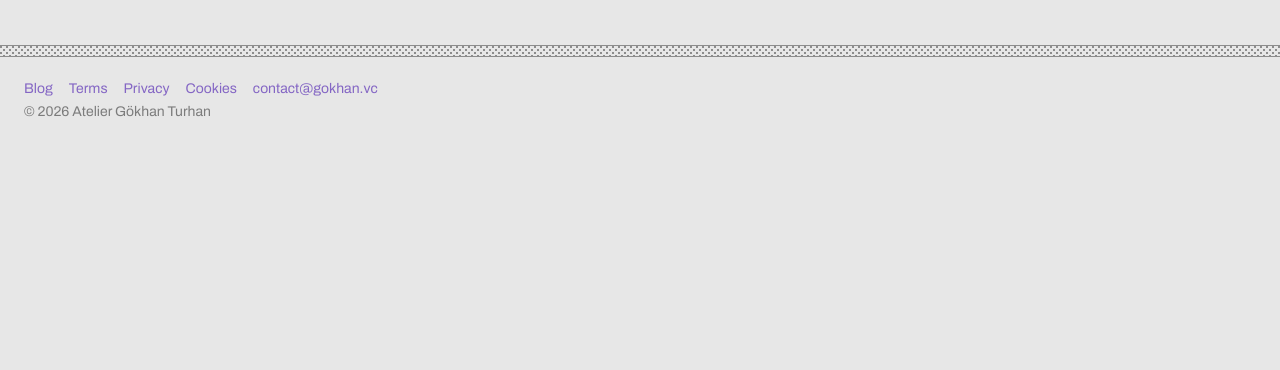
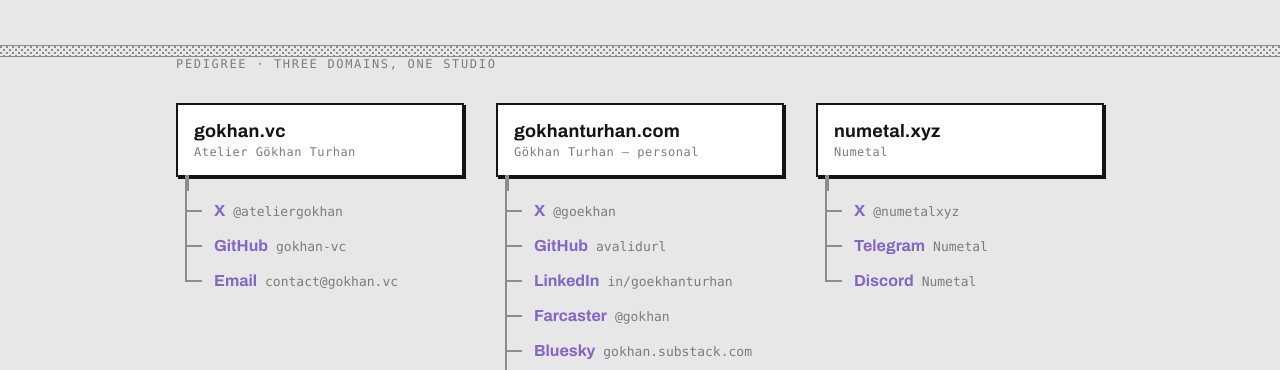
Before and after one commit to avalidurl/atelier-gokhan-website, an Astro site: page / in a window 1280 px wide. Shown: the part 582-952 px from the top of the page. Before the commit the page ends 800 px from the top, so only its background shows below. Built offline with nearby package versions, Linux system fonts and the light colour scheme; Astro itself is replaced by a stand-in of ours.

Commit message:
m2: per-domain pedigree link tree
- links.ts: canonical 3-root / 14-leaf tree (byte-exact hrefs), single source.
- LinkTree.astro: nested ARIA-named lists, CSS connectors (real flow-chart),
  target=_blank rel=noopener noreferrer on externals, plain mailto, focus/hover.
- links.test.ts guards exact hrefs and link hygiene.

Co-Authored-By: Claude Opus 4.8 <noreply@anthropic.com>

```diff
--- /dev/null
+++ b/src/components/LinkTree.astro
@@ -0,0 +1,206 @@
+---
+import { domains } from '../data/links';
+---
+
+<section class="tree-section" aria-labelledby="pedigree-title">
+  <p class="tree-stamp" id="pedigree-title">Pedigree · three domains, one studio</p>
+  <ul class="tree" role="list">
+    {
+      domains.map((domain) => (
+        <li class="branch">
+          <h2 class="branch-root sheet" id={`branch-${domain.id}`}>
+            <span class="branch-label">{domain.label}</span>
+            <span class="branch-owner">{domain.owner}</span>
+          </h2>
+          <ul class="leaves" role="list" aria-labelledby={`branch-${domain.id}`}>
+            {domain.socials.map((leaf) => (
+              <li class="leaf">
+                <a
+                  class="leaf-link"
+                  href={leaf.href}
+                  {...(leaf.external ? { target: '_blank', rel: 'noopener noreferrer' } : {})}
+                >
+                  <span class="leaf-platform">{leaf.platform}</span>
+                  <span class="leaf-note">{leaf.note}</span>
+                </a>
+              </li>
+            ))}
+          </ul>
+        </li>
+      ))
+    }
+  </ul>
+</section>
+
+<style>
+  .tree-section {
+    width: 100%;
+    max-width: 960px;
+    margin: 0 auto;
+    padding: 0 var(--space-3) var(--space-7);
+  }
+
+  .tree-stamp {
+    font-family: var(--font-mono);
+    font-size: 12px;
+    letter-spacing: 0.14em;
+    text-transform: uppercase;
+    color: var(--muted);
+    margin: 0 0 var(--space-5);
+  }
+
+  .tree {
+    list-style: none;
+    margin: 0;
+    padding: 0;
+    display: grid;
+    grid-template-columns: repeat(3, 1fr);
+    gap: var(--space-5);
+    align-items: start;
+  }
+
+  .branch {
+    display: flex;
+    flex-direction: column;
+    min-width: 0;
+  }
+
+  /* Branch root — a visually elevated neo-brutalist tile parenting its leaves. */
+  .branch-root {
+    position: relative;
+    display: flex;
+    flex-direction: column;
+    gap: var(--space-1);
+    margin: 0;
+    padding: var(--space-3);
+    font-size: 18px;
+  }
+
+  .branch-label {
+    font-weight: 700;
+    letter-spacing: 0.01em;
+    color: var(--ink);
+    overflow-wrap: anywhere;
+  }
+
+  .branch-owner {
+    font-family: var(--font-mono);
+    font-size: 12px;
+    font-weight: 400;
+    letter-spacing: 0.04em;
+    color: var(--muted);
+  }
+
+  /* Connector dropping from the root tile down to the leaf trunk. */
+  .branch-root::after {
+    content: '';
+    position: absolute;
+    left: 9px;
+    bottom: calc(-1 * var(--space-3));
+    height: var(--space-3);
+    border-left: 2px solid var(--hard);
+  }
+
+  .leaves {
+    list-style: none;
+    margin: var(--space-3) 0 0;
+    padding: 0;
+    position: relative;
+  }
+
+  .leaf {
+    position: relative;
+    padding: var(--space-1) 0 var(--space-1) 28px;
+  }
+
+  /* Vertical trunk segment running through each leaf. */
+  .leaf::before {
+    content: '';
+    position: absolute;
+    left: 9px;
+    top: -2px;
+    bottom: 0;
+    border-left: 2px solid var(--hard);
+  }
+
+  /* Reach up to meet the root connector. */
+  .leaf:first-child::before {
+    top: calc(-1 * var(--space-3) - 2px);
+  }
+
+  /* The trunk stops at the last leaf's horizontal stub (clean tree foot). */
+  .leaf:last-child::before {
+    bottom: auto;
+    height: calc(50% + 2px);
+  }
+
+  /* Horizontal connector from the trunk to each leaf. */
+  .leaf::after {
+    content: '';
+    position: absolute;
+    left: 9px;
+    top: 50%;
+    width: 17px;
+    border-top: 2px solid var(--hard);
+  }
+
+  .leaf-link {
+    display: inline-flex;
+    align-items: baseline;
+    gap: var(--space-2);
+    max-width: 100%;
+    padding: 3px var(--space-2);
+    border: 2px solid transparent;
+    text-decoration: none;
+    transition:
+      box-shadow 80ms ease-out,
+      border-color 80ms ease-out,
+      background 80ms ease-out;
+  }
+
+  .leaf-platform {
+    font-weight: 700;
+    color: var(--accent-purple);
+  }
+
+  .leaf-note {
+    font-family: var(--font-mono);
+    font-size: 13px;
+    color: var(--muted);
+    overflow-wrap: anywhere;
+  }
+
+  /* Uniform, clearly visible affordance on hover AND keyboard focus. */
+  .leaf-link:hover,
+  .leaf-link:focus-visible {
+    background: var(--paper);
+    border-color: var(--ink);
+    box-shadow: var(--shadow-hard);
+  }
+
+  .leaf-link:hover .leaf-platform,
+  .leaf-link:focus-visible .leaf-platform {
+    text-decoration: underline;
+    text-decoration-thickness: 2px;
+    text-underline-offset: 3px;
+  }
+
+  /* Keep the keyboard focus ring from the global :focus-visible, just tightened. */
+  .leaf-link:focus-visible {
+    outline: 2px solid var(--accent-purple);
+    outline-offset: 2px;
+  }
+
+  @media (max-width: 820px) {
+    .tree {
+      grid-template-columns: 1fr;
+      gap: var(--space-6);
+    }
+  }
+
+  @media (max-width: 480px) {
+    .tree-section {
+      padding-bottom: var(--space-6);
+    }
+  }
+</style>
--- /dev/null
+++ b/src/data/links.ts
@@ -0,0 +1,136 @@
+// Canonical per-domain "pedigree" link tree — the single source of truth for
+// every href rendered by LinkTree.astro. Hrefs are byte-exact and authoritative
+// (see contract-work/link-tree.md). Nothing here may be hardcoded elsewhere.
+//
+// Easy-to-miss distinctions guarded by tests/links.test.ts:
+//   - X handle is `goekhan` (with the e) for the personal domain, `ateliergokhan`
+//     for the studio, `numetalxyz` for Numetal.
+//   - GitHub personal is `avalidurl`; studio org is `gokhan-vc`.
+//   - LinkedIn keeps its trailing slash.
+//   - Telegram personal is `gokhanturhans` (plural).
+
+export interface LinkLeaf {
+  /** Platform name — the primary visible label and the accessible name. */
+  readonly platform: string;
+  /** Secondary descriptor shown beside the label (handle or channel name). */
+  readonly note: string;
+  /** Byte-exact destination. https:// for external; mailto: for email. */
+  readonly href: string;
+  /**
+   * External web links open in a new tab with rel="noopener noreferrer".
+   * The mailto leaf is NOT external — it activates the mail handler in place.
+   */
+  readonly external: boolean;
+}
+
+export interface LinkDomain {
+  /** Stable id used for DOM ids / aria wiring. */
+  readonly id: string;
+  /** Domain label rendered as the branch root heading, e.g. "gokhan.vc". */
+  readonly label: string;
+  /** The domain's own canonical URL (not rendered as an anchor). */
+  readonly url: string;
+  /** Short descriptor of who owns this branch. */
+  readonly owner: string;
+  /** Social/contact leaves owned by this domain. */
+  readonly socials: readonly LinkLeaf[];
+}
+
+export const domains: readonly LinkDomain[] = [
+  {
+    id: 'gokhanvc',
+    label: 'gokhan.vc',
+    url: 'https://gokhan.vc',
+    owner: 'Atelier Gökhan Turhan',
+    socials: [
+      {
+        platform: 'X',
+        note: '@ateliergokhan',
+        href: 'https://x.com/ateliergokhan',
+        external: true,
+      },
+      {
+        platform: 'GitHub',
+        note: 'gokhan-vc',
+        href: 'https://github.com/gokhan-vc',
+        external: true,
+      },
+      {
+        platform: 'Email',
+        note: 'contact@gokhan.vc',
+        href: 'mailto:contact@gokhan.vc',
+        external: false,
+      },
+    ],
+  },
+  {
+    id: 'gokhanturhancom',
+    label: 'gokhanturhan.com',
+    url: 'https://gokhanturhan.com',
+    owner: 'Gökhan Turhan — personal',
+    socials: [
+      { platform: 'X', note: '@goekhan', href: 'https://x.com/goekhan', external: true },
+      {
+        platform: 'GitHub',
+        note: 'avalidurl',
+        href: 'https://github.com/avalidurl',
+        external: true,
+      },
+      {
+        platform: 'LinkedIn',
+        note: 'in/goekhanturhan',
+        href: 'https://www.linkedin.com/in/goekhanturhan/',
+        external: true,
+      },
+      {
+        platform: 'Farcaster',
+        note: '@gokhan',
+        href: 'https://farcaster.xyz/gokhan',
+        external: true,
+      },
+      {
+        platform: 'Bluesky',
+        note: 'gokhan.substack.com',
+        href: 'https://bsky.app/profile/gokhan.substack.com',
+        external: true,
+      },
+      {
+        platform: 'Substack',
+        note: 'gokhan.substack.com',
+        href: 'https://gokhan.substack.com',
+        external: true,
+      },
+      {
+        platform: 'Telegram',
+        note: 'Research Log',
+        href: 'https://t.me/gokhanturhans',
+        external: true,
+      },
+      {
+        platform: 'Discord',
+        note: 'Market Research Unit',
+        href: 'https://discord.gg/ZcxcwRPT7R',
+        external: true,
+      },
+    ],
+  },
+  {
+    id: 'numetalxyz',
+    label: 'numetal.xyz',
+    url: 'https://numetal.xyz',
+    owner: 'Numetal',
+    socials: [
+      { platform: 'X', note: '@numetalxyz', href: 'https://x.com/numetalxyz', external: true },
+      { platform: 'Telegram', note: 'Numetal', href: 'https://t.me/numetalxyz', external: true },
+      {
+        platform: 'Discord',
+        note: 'Numetal',
+        href: 'https://discord.gg/MC4DYumPMz',
+        external: true,
+      },
+    ],
+  },
+];
+
+/** Flat list of every leaf across all domains (14 total). */
+export const allLeaves: readonly LinkLeaf[] = domains.flatMap((d) => d.socials);
--- a/src/pages/index.astro
+++ b/src/pages/index.astro
@@ -1,5 +1,6 @@
 ---
 import BaseLayout from '../layouts/BaseLayout.astro';
+import LinkTree from '../components/LinkTree.astro';
 import { site } from '../data/site';
 import { heroSegments } from '../data/hero';
 
@@ -22,6 +23,8 @@ const title = `${site.name} — venture studio`;
       </h1>
     </div>
   </section>
+  <div class="dither-divider" aria-hidden="true"></div>
+  <LinkTree />
 </BaseLayout>
 
 <style>
```
Also changed, not shown: tests/links.test.ts (added, +100 -0 lines).
